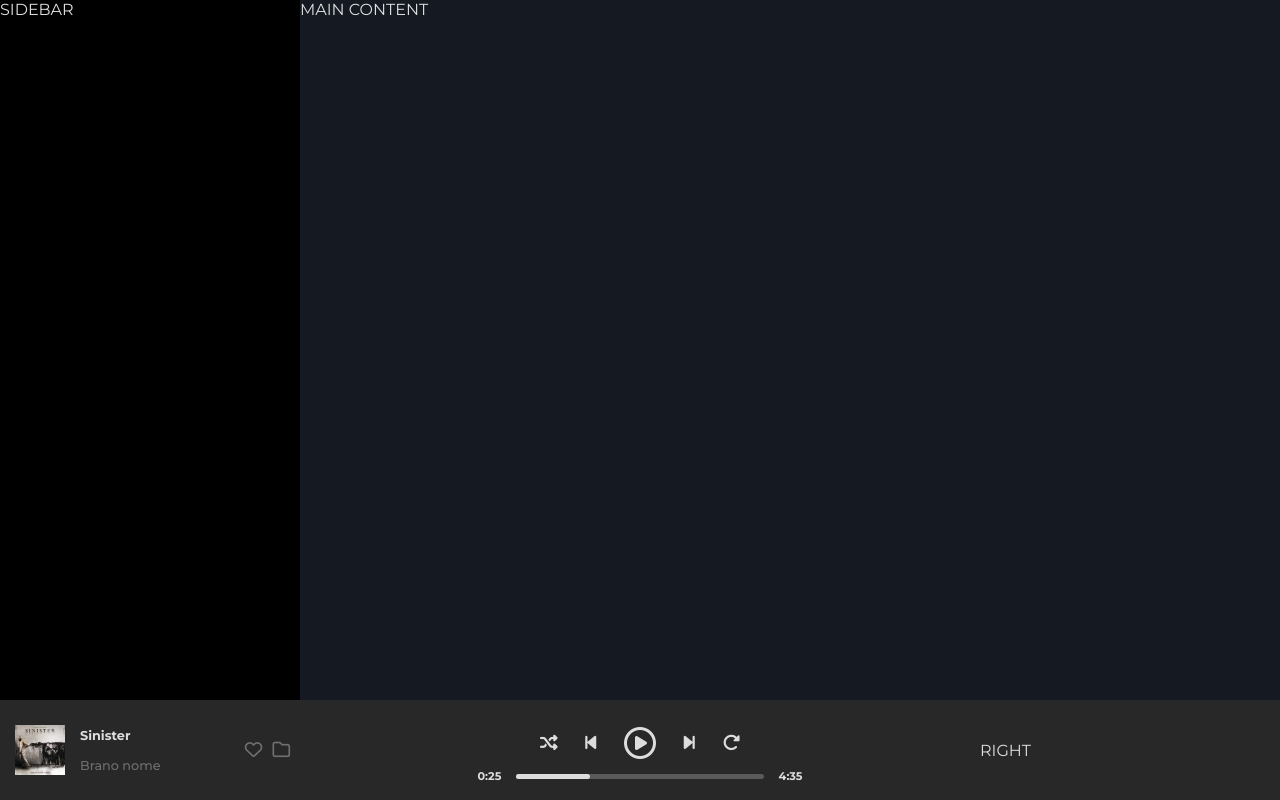
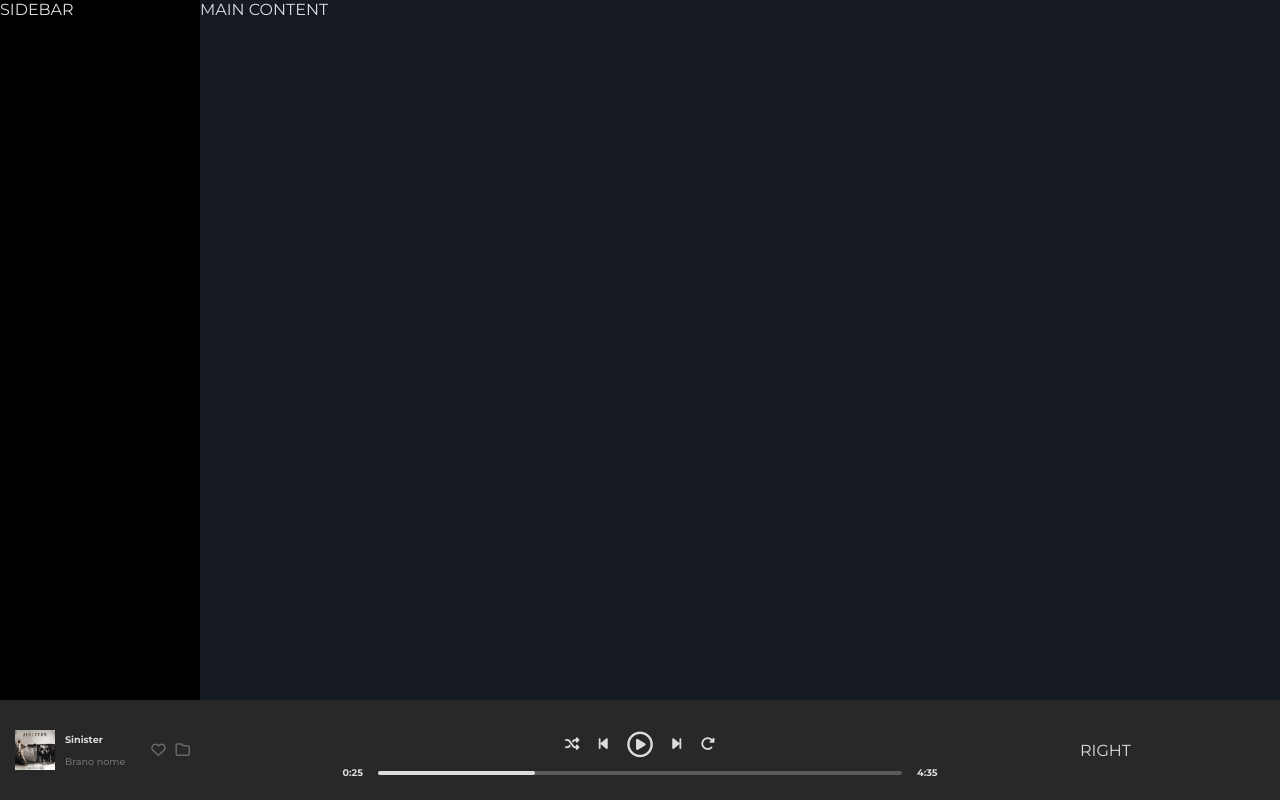
Before and after one commit to umbertofaenza/html-css-spotifyweb, a plain HTML site: page index.html in a window 1280 px wide. Drawn offline with Linux system fonts and the light colour scheme.

Commit message:
edit: edit sizes

```diff
--- a/css/style.css
+++ b/css/style.css
@@ -38,7 +38,7 @@ ul {
 
 /* sidebar */
 .sidebar {
-  width: 300px;
+  width: 200px;
   height: 100%;
   background-color: #000000;
 }
@@ -69,7 +69,7 @@ FOOTER
 
 .footer-content__left,
 .footer-content__right {
-  width: calc(300px - 15px);
+  width: calc(200px - 15px);
 }
 
 /* footer left */
@@ -82,12 +82,12 @@ FOOTER
 
 .now-playing__song {
   display: flex;
-  gap: 15px;
+  gap: 10px;
 }
 
 .now-playing__song img {
   display: block;
-  width: 50px;
+  width: 40px;
   cursor: pointer;
 }
 
@@ -95,7 +95,7 @@ FOOTER
   display: flex;
   flex-direction: column;
   justify-content: center;
-  font-size: 0.8rem;
+  font-size: 0.6rem;
 }
 
 .now-playing__song .song-info .artist-name {
@@ -111,7 +111,7 @@ FOOTER
 
 .now-playing__icons {
   display: flex;
-  font-size: 1.1rem;
+  font-size: 0.9rem;
   color: #6f6f6f;
   padding: 0 10px;
   gap: 10px;
@@ -121,7 +121,7 @@ FOOTER
 /* footer center */
 
 .footer-content__center {
-  width: calc(100% - 600px);
+  width: calc(100% - 400px);
   height: 100%;
   display: flex;
   flex-direction: column;
@@ -130,7 +130,7 @@ FOOTER
 }
 
 .footer-content__center-top {
-  width: 200px;
+  width: 150px;
   padding: 10px 0;
   display: flex;
   justify-content: space-between;
@@ -138,16 +138,16 @@ FOOTER
 }
 
 .footer-content__center-top i {
-  font-size: 1.1rem;
+  font-size: 0.9rem;
   cursor: pointer;
 }
 
 .footer-content__center-top .fa-circle-play {
-  font-size: 2rem;
+  font-size: 1.6rem;
 }
 
 .footer-content__center-bottom {
-  width: 50%;
+  width: 70%;
   display: flex;
   align-items: center;
   gap: 15px;
@@ -155,13 +155,13 @@ FOOTER
 
 .song-time,
 .song-duration {
-  font-size: 0.7rem;
+  font-size: 0.6rem;
   font-weight: 700;
 }
 
 .song-bar {
   width: 100%;
-  height: 5px;
+  height: 4px;
   background-color: #5a5a5a;
   border-radius: 10px;
   flex-shrink: 1;
```
